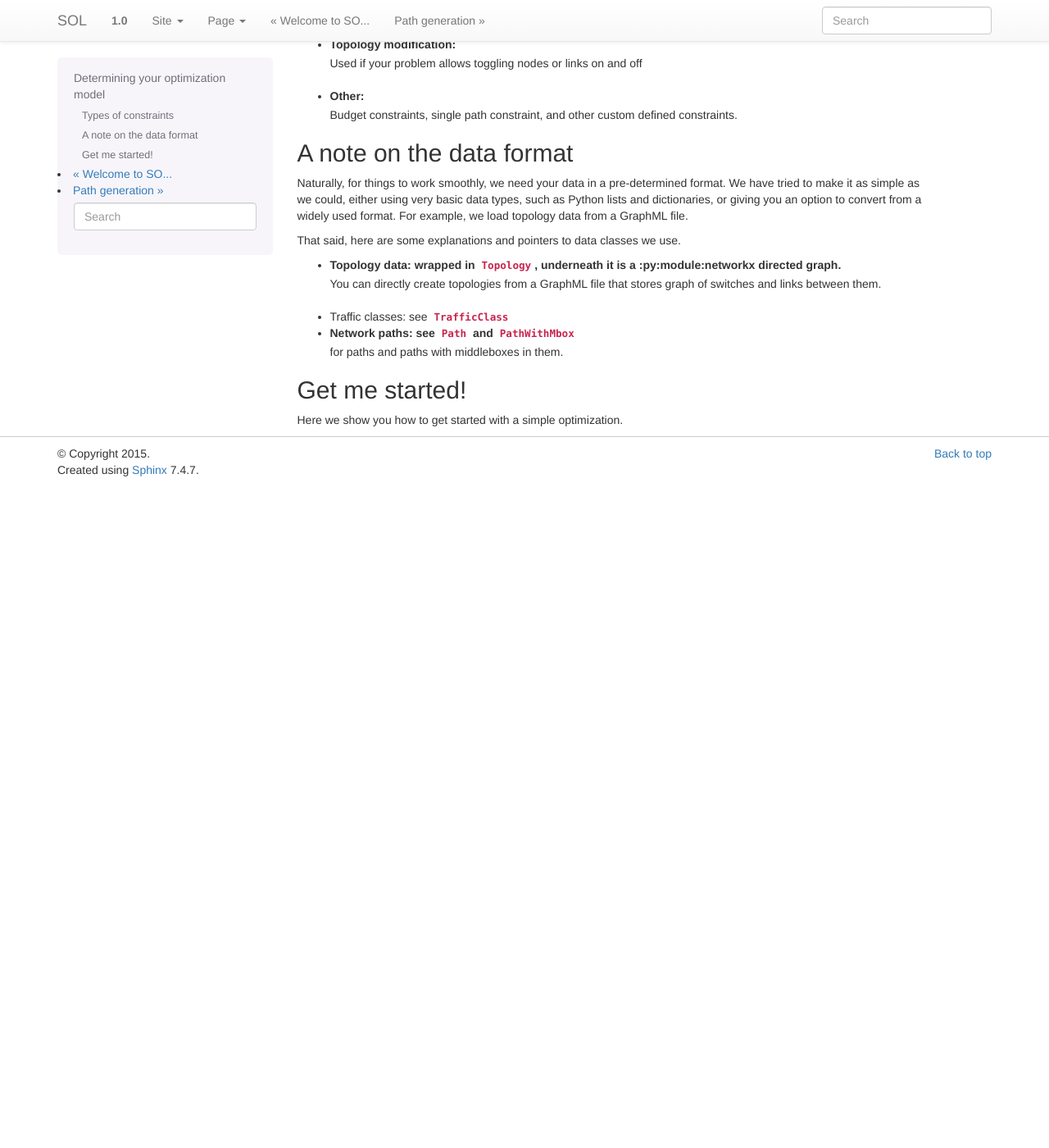
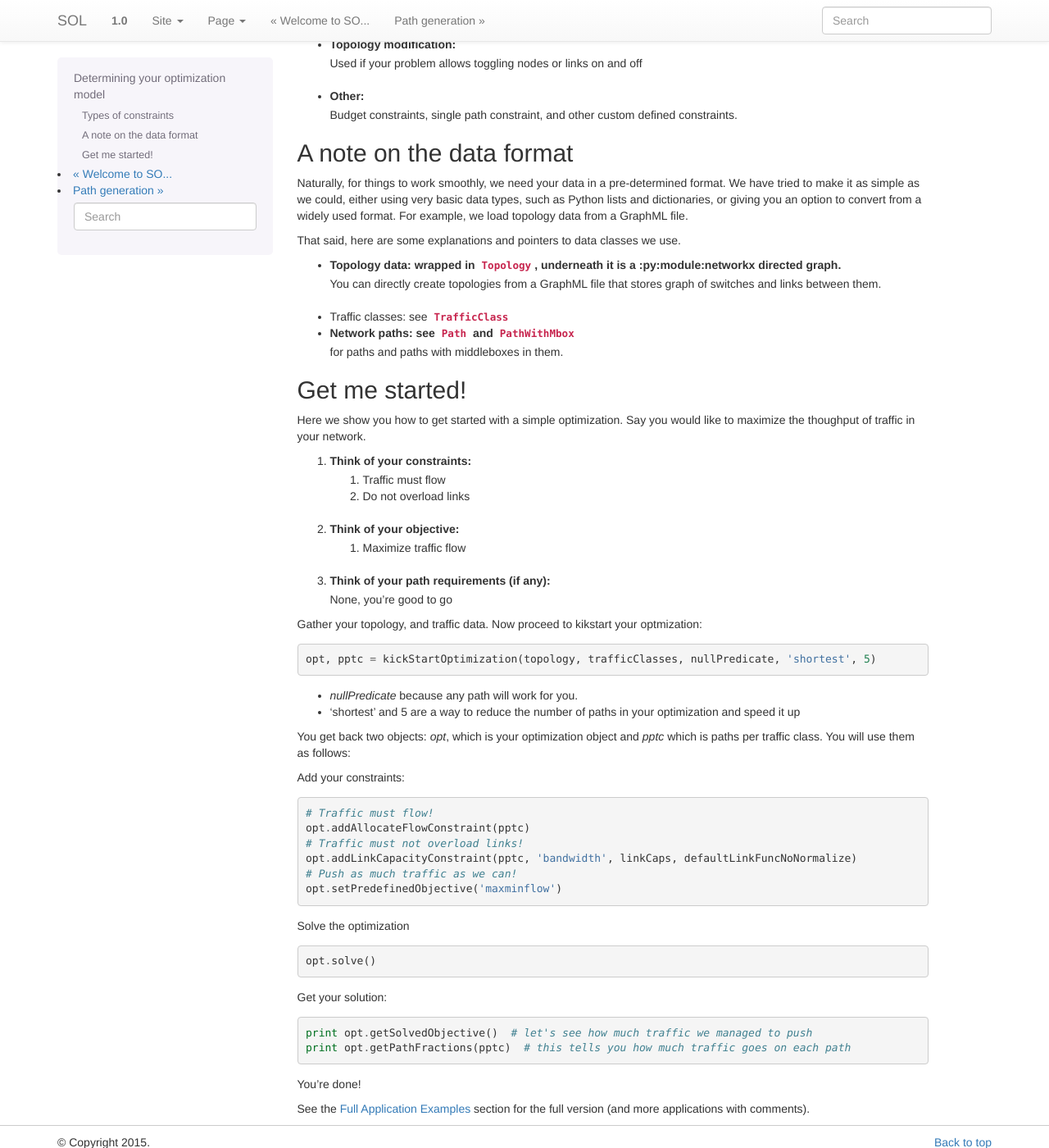
Before and after one commit to stariq1995/SOL, a Sphinx documentation site: the page built from doc/source/opthowto.rst, in a window 1280 px wide and 1400 px high, scrolled down 478 px. Shown: the whole window at 82% size. Built offline with Sphinx 7.4.7, drawn with Linux system fonts in a browser that asks for light colours; formulas are drawn with MathJax 3; before the commit the page ends 1071 px from its top, so only the background shows below that.

Commit message:
minor improvements to the docs

```diff
--- a/doc/source/api.rst
+++ b/doc/source/api.rst
@@ -37,6 +37,7 @@ You can programmatically "build" your optimization using the defined functions a
     .. automethod:: addBudgetConstraint
     .. automethod:: addMinDiffConstraint
     .. automethod:: setPredefinedObjective
+    .. autoattribute:: definedObjectives
 
 
 Low-level API
--- a/doc/source/opthowto.rst
+++ b/doc/source/opthowto.rst
@@ -46,3 +46,44 @@ Get me started!
 ---------------
 
 Here we show you how to get started with a simple optimization.
+Say you would like to maximize the thoughput of traffic in your network.
+
+#. Think of your constraints:
+    #. Traffic must flow
+    #. Do not overload links
+#. Think of your objective:
+    #. Maximize traffic flow
+#. Think of your path requirements (if any):
+    None, you're good to go
+
+Gather your topology, and traffic data.
+Now proceed to kikstart your optmization: ::
+
+    opt, pptc = kickStartOptimization(topology, trafficClasses, nullPredicate, 'shortest', 5)
+
+* *nullPredicate* because any path will work for you.
+* 'shortest' and 5 are a way to reduce the number of paths in your optimization and speed it up
+
+You get back two objects: *opt*, which is your optimization object and *pptc* which is paths per traffic class. You will use them as follows:
+
+Add your constraints: ::
+
+    # Traffic must flow!
+    opt.addAllocateFlowConstraint(pptc)
+    # Traffic must not overload links!
+    opt.addLinkCapacityConstraint(pptc, 'bandwidth', linkCaps, defaultLinkFuncNoNormalize)
+    # Push as much traffic as we can!
+    opt.setPredefinedObjective('maxminflow')
+
+Solve the optimization ::
+
+    opt.solve()
+
+Get your solution::
+
+    print opt.getSolvedObjective()  # let's see how much traffic we managed to push
+    print opt.getPathFractions(pptc)  # this tells you how much traffic goes on each path
+
+You're done!
+
+See the :ref:`examples` section for the full version (and more applications with comments).
--- a/doc/source/summary.rst
+++ b/doc/source/summary.rst
@@ -3,6 +3,7 @@ Optimization API Summary
 
 .. py:currentmodule:: sol.optimization.formulation.optbase
 .. autosummary::
+    :nosignatures:
 
     Optimization.addAllocateFlowConstraint
     Optimization.addRouteAllConstraint
```
Also changed, not shown: doc/source/examples.rst (+18 -0 lines).
